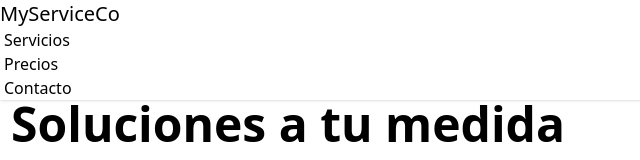
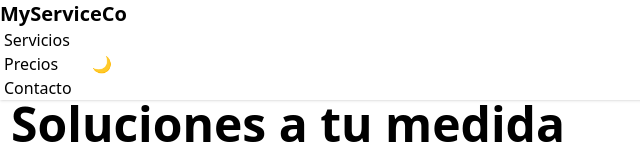
Before and after one commit to Omitofo/my-service-landing, a React (Vite) app: page / in a window 1280 px wide. Shown: the top 160 px of the page, without its empty margins (0-640 px from the left). Built offline with nearby package versions, Linux system fonts and the light colour scheme.

Commit message:
feat: add theme toggle with DaisyUI

```diff
--- a/src/App.jsx
+++ b/src/App.jsx
@@ -1,13 +1,24 @@
-import Header from './components/Header';
-import Hero from './components/Hero';
-import Services from './components/Services';
-import PricingTable from './components/PricingTable';
-import Footer from './components/Footer';
+import { useEffect, useState } from "react";
+import Header from "./components/Header";
+import Hero from "./components/Hero";
+import Services from "./components/Services";
+import PricingTable from "./components/PricingTable";
+import Footer from "./components/Footer";
 
 export default function App() {
+  const [theme, setTheme] = useState("light");
+
+  useEffect(() => {
+    document.documentElement.setAttribute("data-theme", theme);
+  }, [theme]);
+
+  const toggleTheme = () => {
+    setTheme(theme === "light" ? "dark" : "light");
+  };
+
   return (
     <div className="flex flex-col min-h-screen">
-      <Header />
+      <Header theme={theme} toggleTheme={toggleTheme} />
       <Hero />
       <Services />
       <PricingTable />
--- a/src/components/Header.jsx
+++ b/src/components/Header.jsx
@@ -1,15 +1,30 @@
-export default function Header() {
+export default function Header({ theme, toggleTheme }) {
   return (
     <header className="navbar bg-base-100 shadow">
       <div className="flex-1">
-        <a className="btn btn-ghost text-xl">MyServiceCo</a>
+        <a href="/" className="btn btn-ghost text-xl font-bold">
+          MyServiceCo
+        </a>
       </div>
-      <div className="flex-none">
+      <div className="flex-none flex items-center gap-4">
         <ul className="menu menu-horizontal px-1">
-          <li><a>Servicios</a></li>
-          <li><a>Precios</a></li>
-          <li><a>Contacto</a></li>
+          <li>
+            <a href="#services">Servicios</a>
+          </li>
+          <li>
+            <a href="#pricing">Precios</a>
+          </li>
+          <li>
+            <a href="#contact">Contacto</a>
+          </li>
         </ul>
+        <button
+          className="btn btn-sm btn-outline"
+          onClick={toggleTheme}
+          aria-label="Toggle theme"
+        >
+          {theme === "light" ? "🌙" : "☀️"}
+        </button>
       </div>
     </header>
   );
```
